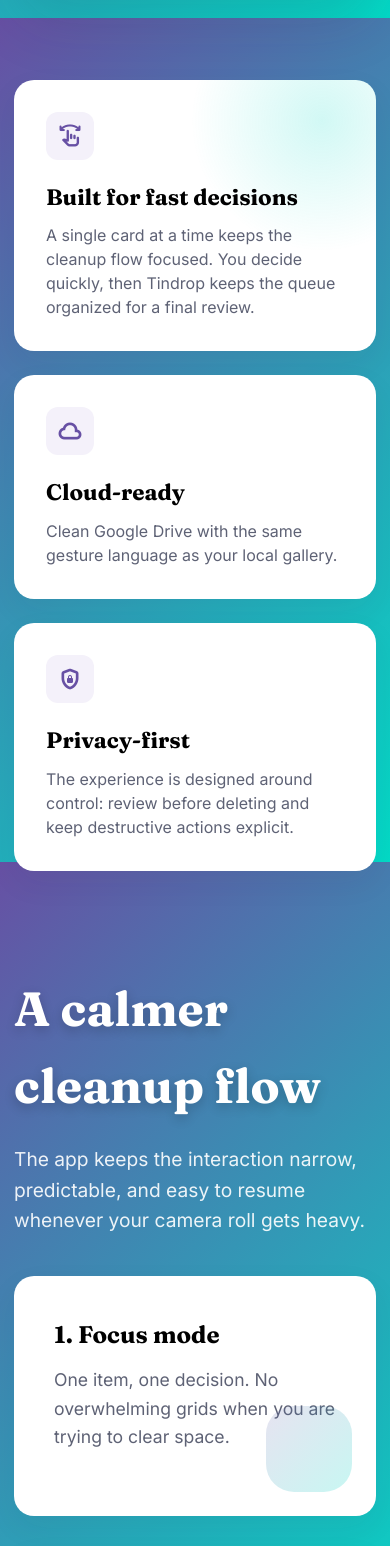
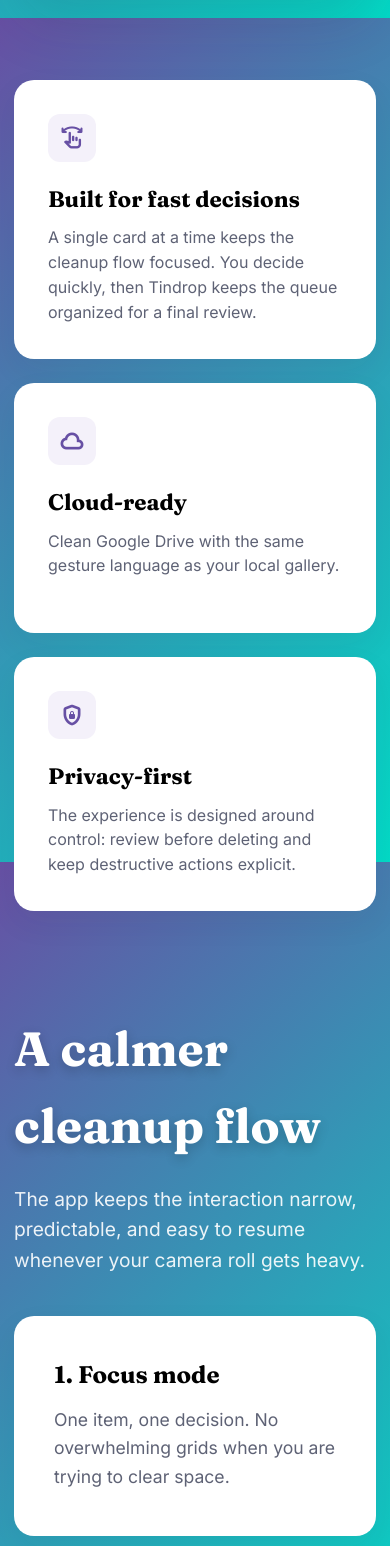
Before and after one commit to Oxycoffin/oxycoffin.github.io, a plain HTML site: page tindrop/index.html in a window 390 px wide. Shown: the part 1670-3216 px from the top of the page. Drawn offline with nearby package versions, Linux system fonts and the light colour scheme.

Commit message:
fix: improve tindrop
Fixes the desktop card layout on the Tindrop page, removes decorative blocks that overlapped workflow text, and prevents swipe demo photos from being selected while dragging.

Tests: not run (not requested)

Next: Recheck the Tindrop page on desktop and mobile before merging.

```diff
--- a/tindrop/index.html
+++ b/tindrop/index.html
@@ -341,6 +341,8 @@
         font-family: "Inter", sans-serif;
         border: 1px solid #e1e1e1;
         color: #f2f3f7;
+        user-select: none;
+        -webkit-user-select: none;
       }
 
       /* Simulated notch */
@@ -439,7 +441,9 @@
         transform-origin: 50% 100%;
         transition: transform 0.1s; /* Fast drag response */
         user-select: none;
+        -webkit-user-select: none;
         touch-action: none;
+        -webkit-tap-highlight-color: transparent;
       }
 
       .swipe-card:active { cursor: grabbing; }
@@ -460,11 +464,16 @@
         background: #111;
         position: relative;
         overflow: hidden;
+        user-select: none;
+        -webkit-user-select: none;
       }
 
       .card-image img {
         width: 100%; height: 100%; object-fit: cover;
         pointer-events: none;
+        user-select: none;
+        -webkit-user-select: none;
+        -webkit-user-drag: none;
       }
 
       .card-image::after {
@@ -645,29 +654,22 @@
         display: grid;
         grid-template-columns: repeat(3, 1fr);
         gap: 24px;
+        align-items: stretch;
       }
 
       .bento-box {
         background: #fff;
         border-radius: var(--radius-md);
-        padding: 32px;
+        padding: 34px;
         box-shadow: var(--shadow-medium);
         display: flex;
         flex-direction: column;
-        justify-content: space-between;
-        min-height: 220px;
+        justify-content: flex-start;
+        min-height: 250px;
         transition: transform 0.3s ease;
       }
 
       .bento-box:hover { transform: translateY(-4px); }
-
-      .bento-box.featured {
-        grid-column: span 2;
-        min-height: 260px;
-        background:
-          radial-gradient(circle at 85% 15%, rgba(3, 218, 198, 0.18), transparent 34%),
-          #fff;
-      }
 
       .bento-icon {
         width: 48px; height: 48px;
@@ -681,7 +683,7 @@
       }
 
       .bento-box h3 { margin: 0 0 8px; font-size: 1.4rem; color: #000; }
-      .bento-box p { margin: 0; color: var(--muted-text); font-size: 1rem; line-height: 1.5; }
+      .bento-box p { margin: 0; color: var(--muted-text); font-size: 1rem; line-height: 1.55; }
 
       /* --- INFO SECTIONS --- */
       .section { margin-top: 100px; }
@@ -707,6 +709,7 @@
         display: grid;
         grid-template-columns: repeat(2, 1fr);
         gap: 32px;
+        align-items: stretch;
       }
 
       .feature-card {
@@ -714,23 +717,7 @@
         border-radius: var(--radius-md);
         padding: 40px;
         box-shadow: var(--shadow-medium);
-      }
-
-      .feature-card {
-        position: relative;
-        overflow: hidden;
-        min-height: 240px;
-      }
-
-      .feature-card::after {
-        content: "";
-        position: absolute;
-        right: 24px;
-        bottom: 24px;
-        width: 86px;
-        height: 86px;
-        border-radius: 28px;
-        background: linear-gradient(135deg, rgba(103, 80, 164, 0.16), rgba(3, 218, 198, 0.22));
+        min-height: 220px;
       }
 
       .feature-card h3 { font-size: 1.5rem; margin: 0 0 12px; color: #000; }
@@ -771,7 +758,6 @@
         .hero-meta { justify-content: center; }
         .cta-row { justify-content: center; }
         .stats-grid, .features-grid { grid-template-columns: 1fr; }
-        .bento-box.featured { grid-column: auto; }
         footer { flex-direction: column; gap: 20px; align-items: center; }
         .footer-links a { margin: 0 12px; }
       }
@@ -927,7 +913,7 @@
 
       <!-- Benefits grid (Bento style) -->
       <section class="stats-grid" id="benefits">
-        <div class="bento-box featured">
+        <div class="bento-box">
           <div class="bento-icon icon">swipe</div>
           <h3>
             <span data-locale="en">Built for fast decisions</span>
```
